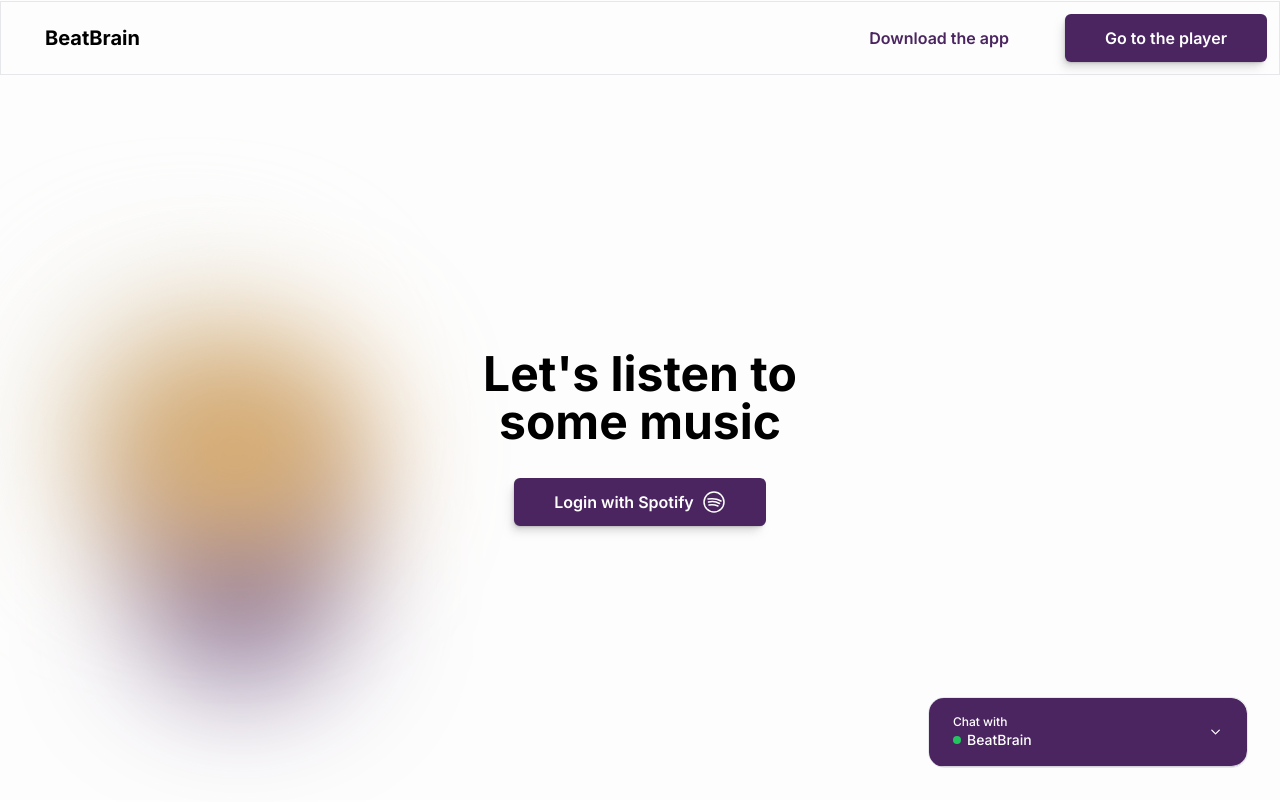
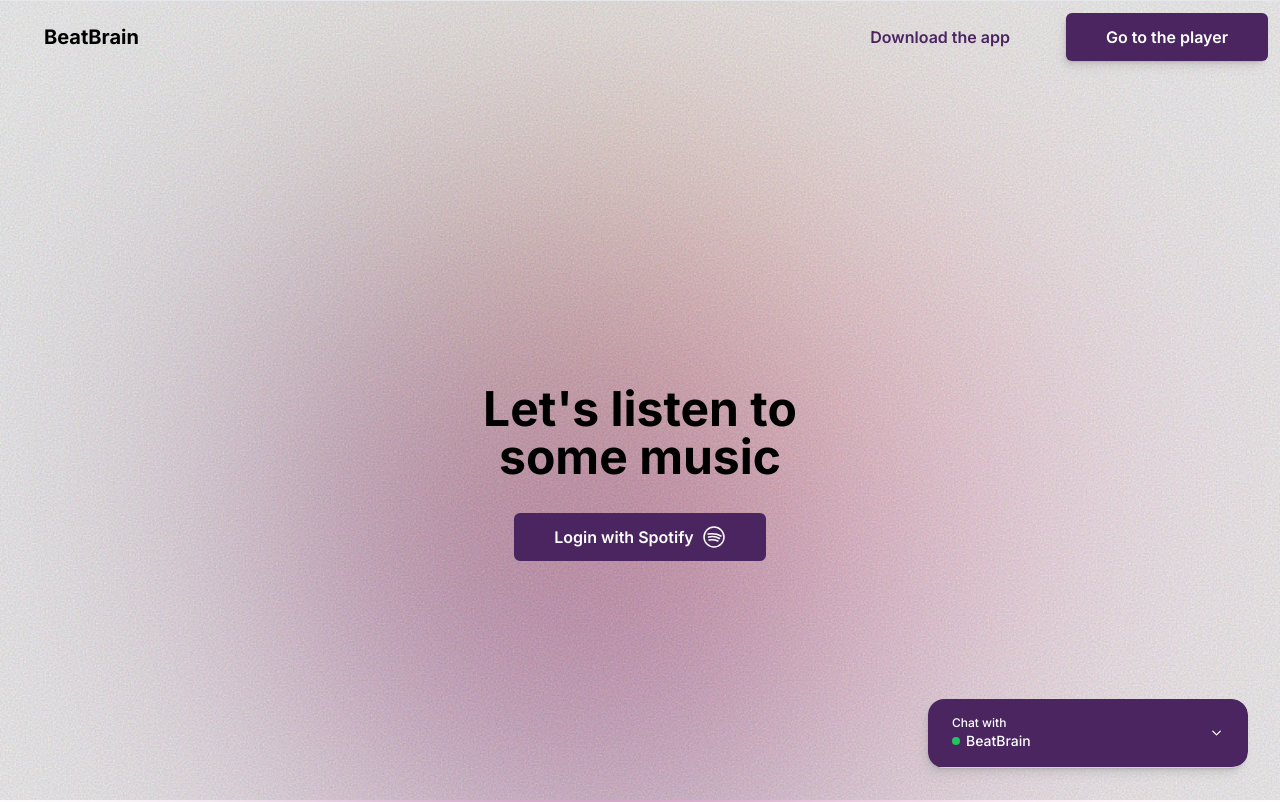
Before and after one commit to Sebasssssss/Music-player-with-ChatGPT, a Next.js app: page / in a window 1280 px wide. Shown: the top 802 px of the page. Built offline with nearby package versions, Linux system fonts and the light colour scheme.

Commit message:
Added grainy texture to background

```diff
--- a/app/components/Chat.tsx
+++ b/app/components/Chat.tsx
@@ -11,13 +11,9 @@
 
 const Chat = () => {
   return (
-    <Accordion
-      type="single"
-      collapsible
-      className="relative bg-white z-40 customShadowLow"
-    >
+    <Accordion type="single" collapsible className="relative bg-white z-40">
       <AccordionItem value="item-1">
-        <div className="fixed right-8 w-80 bottom-8 bg-white border border-gray-200 rounded-2xl overflow-hidden">
+        <div className="fixed right-8 w-80 bottom-8 bg-white rounded-2xl overflow-hidden customShadowMedium">
           <div className="w-full h-full flex flex-col">
             <AccordionTrigger className="px-6 border-b border-zinc-300 bg-[#4a2560] text-white rounded-r-2xl">
               <ChatHeader />
--- a/app/components/Navbar.tsx
+++ b/app/components/Navbar.tsx
@@ -1,6 +1,6 @@
 export default function Navbar() {
   return (
-    <header className="inline-flex items-center gap-4 w-full border justify-between p-3">
+    <header className="inline-flex items-center gap-4 w-full justify-between p-3">
       <h1 className="text-xl font-bold ml-8">BeatBrain</h1>
       <div className="inline-flex items-center gap-4">
         <a
--- a/app/globals.css
+++ b/app/globals.css
@@ -24,7 +24,13 @@
 }
 
 :root {
+  --bg: #f0dba5;
+  --text: #151515;
+  --yellow: #dbd5c4;
+  --red: #4a2560;
+  --green: #c17710;
   --shadow-color: 0deg 0% 63%;
+  --shadow-button: 336deg 16% 42%;
   --shadow-elevation-low: -0.2px 0.4px 0.5px hsl(var(--shadow-color) / 0.34),
     -0.4px 0.6px 0.8px -1.2px hsl(var(--shadow-color) / 0.34),
     -0.9px 1.5px 2px -2.5px hsl(var(--shadow-color) / 0.34);
@@ -40,6 +46,11 @@
     -9.7px 17.1px 22.1px -1.8px hsl(var(--shadow-color) / 0.34),
     -14.8px 25.9px 33.6px -2.1px hsl(var(--shadow-color) / 0.34),
     -21.8px 38.2px 49.5px -2.5px hsl(var(--shadow-color) / 0.34);
+
+  --shadow-loginButtom: -0.2px 0.4px 0.5px hsl(var(--shadow-button) / 0.36),
+    -0.7px 1.3px 1.7px -0.8px hsl(var(--shadow-button) / 0.36),
+    -1.8px 3.1px 4px -1.7px hsl(var(--shadow-button) / 0.36),
+    -4.4px 7.6px 9.9px -2.5px hsl(var(--shadow-button) / 0.36);
 }
 
 .customShadowLow {
@@ -54,20 +65,120 @@
   box-shadow: var(--shadow-elevation-high);
 }
 
-:root {
-  --bg: #f0dba5;
-  --text: #151515;
-  --yellow: #dbd5c4;
-  --red: #4a2560;
-  --green: #c17710;
+customShadowButton {
+  box-shadow: var(--shadow-loginButtom);
 }
 
-body {
-  height: 100vh;
-  display: flex;
-  flex-direction: column;
-  justify-content: flex-start;
-  align-items: center;
+.filter {
+  filter: blur(150px);
+}
+
+.gradient {
+  position: absolute;
+  border-radius: 100%;
+  opacity: 0.6;
+  mix-blend-mode: screen;
+  animation-iteration-count: infinite;
+  animation-timing-function: cubic-bezier(0.1, 0, 0.9, 1);
+}
+
+.gradient-1 {
+  background: rgb(255, 0, 128);
+  width: 700px;
+  height: 700px;
+  animation-duration: 17s;
+  opacity: 0.3;
+  left: 60%;
+  top: 40%;
+  z-index: -2;
+  animation-name: animation-gradient-1;
+}
+.gradient-2 {
+  background: rgb(74, 37, 96);
+  width: 600px;
+  height: 600px;
+  animation-duration: 19s;
+  opacity: 0.79;
+  left: 40%;
+  top: 60%;
+  z-index: -1;
+  animation-name: animation-gradient-2;
+}
+.gradient-3 {
+  background: rgb(193, 119, 16);
+  width: 500px;
+  height: 500px;
+  animation-duration: 19s;
+  opacity: 0.46;
+  left: 50%;
+  top: 50%;
+  z-index: -3;
+  animation-name: animation-gradient-3;
+}
+
+@keyframes animation-gradient-1 {
+  0% {
+    transform: translateY(-50%) translateX(-50%) rotate(-20deg) translateX(20%);
+  }
+  25% {
+    transform: translateY(-50%) translateX(-50%) skew(-15deg, -15deg)
+      rotate(80deg) translateX(30%);
+  }
+  50% {
+    transform: translateY(-50%) translateX(-50%) rotate(180deg) translateX(25%);
+  }
+  75% {
+    transform: translateY(-50%) translateX(-50%) skew(15deg, 15deg)
+      rotate(240deg) translateX(15%);
+  }
+  100% {
+    transform: translateY(-50%) translateX(-50%) rotate(340deg) translateX(20%);
+  }
+}
+
+@keyframes animation-gradient-2 {
+  0% {
+    transform: translateY(-50%) translateX(-50%) rotate(40deg) translateX(-20%);
+  }
+  25% {
+    transform: translateY(-50%) translateX(-50%) skew(15deg, 15deg)
+      rotate(110deg) translateX(-5%);
+  }
+  50% {
+    transform: translateY(-50%) translateX(-50%) rotate(210deg) translateX(-35%);
+  }
+  75% {
+    transform: translateY(-50%) translateX(-50%) skew(-15deg, -15deg)
+      rotate(300deg) translateX(-10%);
+  }
+  100% {
+    transform: translateY(-50%) translateX(-50%) rotate(400deg) translateX(-20%);
+  }
+}
+
+@keyframes animation-gradient-3 {
+  0% {
+    transform: translateY(-50%) translateX(-50%) translateX(-15%)
+      translateY(10%);
+  }
+  20% {
+    transform: translateY(-50%) translateX(-50%) translateX(20%)
+      translateY(-30%);
+  }
+  40% {
+    transform: translateY(-50%) translateX(-50%) translateX(-25%)
+      translateY(-15%);
+  }
+  60% {
+    transform: translateY(-50%) translateX(-50%) translateX(30%) translateY(20%);
+  }
+  80% {
+    transform: translateY(-50%) translateX(-50%) translateX(5%) translateY(35%);
+  }
+  100% {
+    transform: translateY(-50%) translateX(-50%) translateX(-15%)
+      translateY(10%);
+  }
 }
 
 body::before,
@@ -83,131 +194,6 @@
 }
 
 body::before {
+  background: #8c8c8c;
   filter: url(#noiseFilter);
-  background: #fafafa;
 }
-
-.blob-cont {
-  display: flex;
-  flex-direction: column;
-  justify-content: center;
-  align-items: center;
-  z-index: -2;
-  height: 500px;
-  width: 500px;
-  position: relative;
-  right: 5em;
-}
-
-.blob {
-  border-radius: 100px;
-  filter: blur(60px);
-}
-
-.yellow {
-  background-color: var(--yellow);
-  position: absolute;
-  top: 200px;
-  left: 100px;
-  height: 200px;
-  width: 200px;
-
-  animation: yellow 8s infinite ease;
-}
-
-.green {
-  background-color: var(--green);
-  position: absolute;
-  top: 80px;
-  right: -20px;
-  height: 200px;
-  width: 250px;
-
-  animation: green 8s infinite ease;
-}
-
-.red {
-  background-color: var(--red);
-  position: absolute;
-  right: 0;
-  top: 300px;
-  height: 250px;
-  width: 200px;
-
-  animation: red 8s infinite linear;
-}
-
-@keyframes yellow {
-  0% {
-    top: 200px;
-    left: 100px;
-    transform: scale(1);
-  }
-  30% {
-    top: 300px;
-    left: 150px;
-    transform: scale(1.2);
-  }
-  60% {
-    top: 100px;
-    left: 200px;
-    transform: scale(1.3);
-  }
-  100% {
-    top: 200px;
-    left: 100px;
-    transform: scale(1);
-  }
-}
-
-@keyframes green {
-  0% {
-    top: 80px;
-    right: -20px;
-    transform: scale(1.2);
-  }
-  30% {
-    top: 300px;
-    right: -20px;
-    transform: scale(1);
-  }
-  60% {
-    top: 200px;
-    right: 100px;
-    transform: scale(1);
-  }
-  100% {
-    top: 80px;
-    right: -20px;
-    transform: scale(1.2);
-  }
-}
-
-@keyframes red {
-  0% {
-    top: 250px;
-    right: 0px;
-    transform: scale(1);
-  }
-  30% {
-    top: 150px;
-    right: 150px;
-    transform: scale(1.4);
-  }
-  60% {
-    top: 250px;
-    right: 100px;
-    transform: scale(1);
-  }
-  100% {
-    top: 250px;
-    right: 0px;
-    transform: scale(1);
-  }
-}
-
-@media only screen and (max-width: 1000px) {
-  body {
-    margin: 1em;
-  }
-}
--- a/app/page.tsx
+++ b/app/page.tsx
@@ -6,23 +6,39 @@
     <>
       <Navbar />
       <div className="flex flex-row h-screen justify-between items-center w-full gap-8 bg-no-repeat container mx-auto">
-        <div className="blob-cont">
-          <div className="yellow blob"></div>
-          <div className="red blob"></div>
-          <div className="green blob"></div>
+        <div className="filter aboslute top-0 left-0 w-full h-full overflow-hidden -z-20">
+          <div className="gradient blob gradient-1"></div>
+          <div className="gradient blob gradient-2"></div>
+          <div className="gradient blob gradient-3"></div>
         </div>
         <div className="grid place-items-center absolute ml-auto mr-auto left-0 right-0 text-center py-12">
           <div className="w-80 text-center flex flex-col gap-8 items-center">
             <h1 className="text-5xl font-bold">
               Let&apos;s listen to some music
             </h1>
-            <button className="w-max px-10 py-3 inline-flex items-center gap-2 bg-[#4a2560] hover:bg-[#4a2560]/90 active:translate-y-0.5 active:bg-[#3f1f52] outline-none customShadowMedium text-white rounded-md font-semibold transition-all duration-200">
+            <button className="w-max px-10 py-3 inline-flex items-center gap-2 bg-[#4a2560] hover:bg-[#4a2560]/90 active:translate-y-0.5 active:bg-[#3f1f52] outline-none customShadowButton text-white rounded-md font-semibold transition-all duration-200">
               Login with Spotify <IcoSpotify />
             </button>
           </div>
         </div>
         <div />
       </div>
+      <svg>
+        <filter id="noiseFilter">
+          <feTurbulence
+            type="fractalNoise"
+            baseFrequency="0.6"
+            stitchTiles="stitch"
+          />
+          <feColorMatrix
+            in="colorNoise"
+            type="matrix"
+            values="1 0 0 0 0 0 1 0 0 0 0 0 1 0 0 0 0 0 1 0"
+          />
+          <feComposite operator="in" in2="SourceGraphic" result="monoNoise" />
+          <feBlend in="SourceGraphic" in2="monoNoise" mode="screen" />
+        </filter>
+      </svg>
     </>
   )
 }
```
